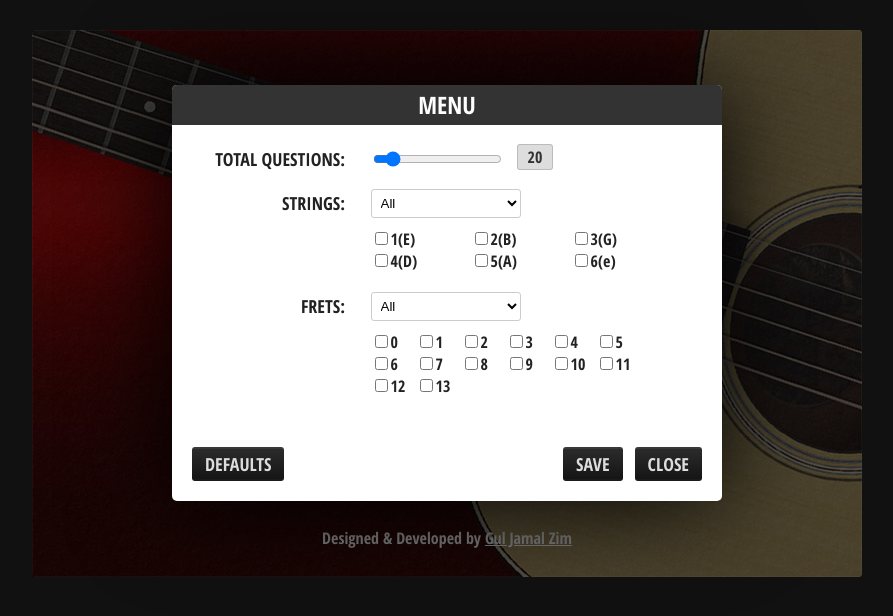
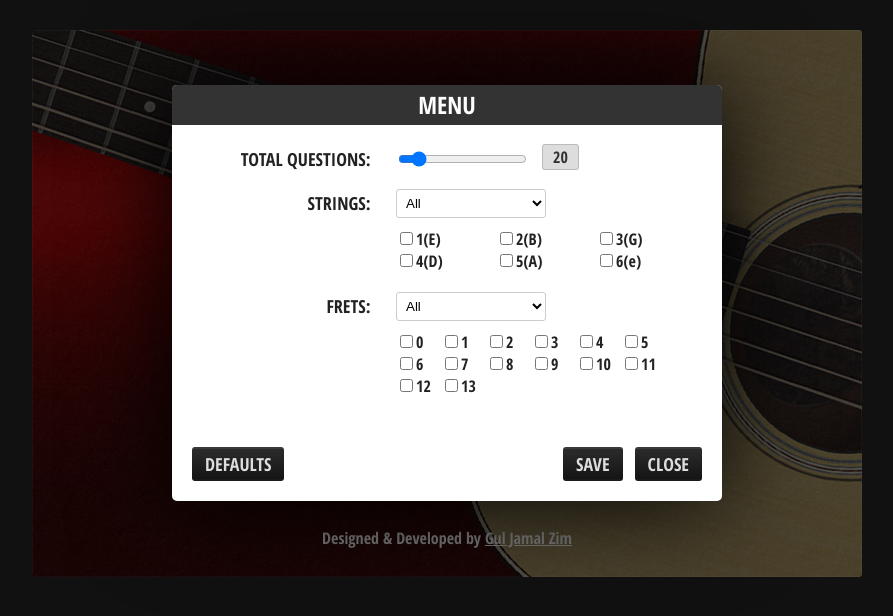
Before and after one commit to gjzim/notetutor, a React (Create React App) app: page / in a window 1280 px wide. Both pictures are taken after a click on the button "CUSTOMIZE". Shown: the top 616 px of the page, without its empty margins (193-1086 px from the left). Built offline with nearby package versions, Linux system fonts and the light colour scheme.

Commit message:
Increase width of labels in option component

```diff
--- a/src/components/UI/Form/Option.module.css
+++ b/src/components/UI/Form/Option.module.css
@@ -4,7 +4,7 @@
 
 .OptionLabel {
   float: left;
-  width: 30%;
+  width: 35%;
   text-align: right;
   margin-right: 5%;
 }
```
